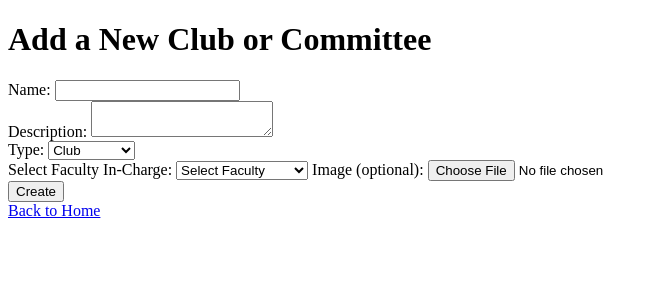
After one commit to kushal-s0/communitynew, a Django app: page /committees/add/ in a window 1280 px wide. The commit adds this page. Shown: the top 300 px of the page, without its empty margins (0-658 px from the left). Run offline with Django 5.2, Linux system fonts and the light colour scheme; a user stored in the database is signed in; data comes from the database, SQL or seed files in the repository; both versions use the stored data as it was after the commit.

Commit message:
club&committes Added

```diff
--- a/CommUnity/CommUnity/settings.py
+++ b/CommUnity/CommUnity/settings.py
@@ -185,3 +185,9 @@ EMAIL_PORT = config("EMAIL_PORT", cast=int)
 EMAIL_USE_TLS = config("EMAIL_USE_TLS", cast=bool)
 EMAIL_HOST_USER = config("EMAIL_HOST_USER")
 EMAIL_HOST_PASSWORD = config("EMAIL_HOST_PASSWORD")
+
+
+import os
+
+MEDIA_URL = '/media/'
+MEDIA_ROOT = os.path.join(BASE_DIR, 'media')
--- a/CommUnity/CommUnity/urls.py
+++ b/CommUnity/CommUnity/urls.py
@@ -16,10 +16,16 @@ Including another URLconf
 """
 from django.contrib import admin
 from django.urls import path,include
+from django.conf import settings
+from django.conf.urls.static import static
 
 urlpatterns = [
     path('', include('Login.urls')),
     path('admin/', admin.site.urls),
     path('accounts/', include('allauth.urls')),
     path('faculty/', include('faculty.urls')),
+    path('committees/', include('committees.urls')),
 ]
+
+if settings.DEBUG:
+    urlpatterns += static(settings.MEDIA_URL, document_root=settings.MEDIA_ROOT)
--- a/CommUnity/committees/models.py
+++ b/CommUnity/committees/models.py
@@ -14,6 +14,7 @@ class Associations(models.Model):
     type = models.CharField(max_length=15, choices=ROLE_CHOICES)
     faculty_incharge = models.ForeignKey('faculty.Faculty', on_delete=models.CASCADE)
     created_at = models.DateTimeField(auto_now_add=True)
+    image = models.ImageField(upload_to='association_images/', null=True, blank=True)
 
     def __str__(self):
         return self.name
--- /dev/null
+++ b/CommUnity/committees/templates/committees/add_club.html
@@ -0,0 +1,42 @@
+<!DOCTYPE html>
+<html lang="en">
+<head>
+    <meta charset="UTF-8">
+    <meta name="viewport" content="width=device-width, initial-scale=1.0">
+    <title>Add Club/Committee</title>
+</head>
+<body>
+    <h1>Add a New Club or Committee</h1>
+    <form method="POST" enctype="multipart/form-data">
+        {% csrf_token %}
+        <label for="name">Name:</label>
+        <input type="text" name="name" required><br>
+
+        <label for="description">Description:</label>
+        <textarea name="description" required></textarea><br>
+
+        <label for="type">Type:</label>
+        <select name="type">
+            <option value="clubs">Club</option>
+            <option value="committees">Committee</option>
+        </select><br>
+
+        <label for="faculty_incharge">Select Faculty In-Charge:</label>
+        <select name="faculty_incharge">
+            <option value="">Select Faculty</option>
+            {% for faculty in faculty_members %}
+                <option value="{{ faculty.id.ssv_id }}">{{ faculty.id.full_name }} ({{ faculty.id.ssv_id }})</option>
+            {% endfor %}
+        </select>
+
+
+        <label for="image">Image (optional):</label>
+        <input type="file" name="image"><br>
+
+        <button type="submit">Create</button>
+    </form>
+
+
+    <a href="{% url 'home' %}">Back to Home</a>
+</body>
+</html>
--- /dev/null
+++ b/CommUnity/committees/urls.py
@@ -0,0 +1,10 @@
+from django.urls import path
+from . import views
+
+urlpatterns = [
+    path('add/', views.add_club_committee, name='add_club_committee'),
+    path('clubs/', views.club_list, name='club_list'),
+    path('committees/', views.committees_list, name='committees_list'),
+    path('club/<int:pk>/', views.club_detail, name='club_detail'),
+    path('committee/<int:pk>/', views.committees_detail, name='committees_detail'),
+]
--- a/CommUnity/committees/views.py
+++ b/CommUnity/committees/views.py
@@ -1,3 +1,73 @@
 from django.shortcuts import render
 
 # Create your views here.
+from django.shortcuts import render, redirect, HttpResponse
+from .models import Associations
+from django.contrib.auth.decorators import login_required
+from .models import Faculty
+
+from django.shortcuts import render,get_object_or_404
+from .models import Associations
+
+# List all clubs
+def club_list(request):
+    clubs = Associations.objects.filter(type='clubs')  # Only clubs
+    return render(request, 'committees/clubs_list.html', {'clubs': clubs})
+
+
+def committees_list(request):
+    committees = Associations.objects.filter(type='committees')
+    return render(request, 'committees/committees_list.html', {'committees': committees})
+
+def committees_detail(request, pk):
+    committee = get_object_or_404(Associations, pk=pk)
+    return render(request, 'committees/committee_detail.html', {'committee': committee})
+
+def club_detail(request, pk):
+    club = get_object_or_404(Associations, pk=pk)
+    return render(request, 'committees/club_detail.html', {'club': club})
+
+@login_required
+def add_club_committee(request):
+    faculties = Faculty.objects.all()
+
+    if request.method == "POST":
+        print("POST Data:", request.POST)
+        faculty_incharge_ssv_id = request.POST.get('faculty_incharge')
+
+        # Check if faculty_incharge_ssv_id is valid
+        if not faculty_incharge_ssv_id or faculty_incharge_ssv_id == "None":
+            return HttpResponse("Please select a valid faculty member")
+
+        try:
+            # Fetch Faculty by UserProfile's ssv_id
+            faculty_incharge = Faculty.objects.get(id__ssv_id=faculty_incharge_ssv_id)
+            print("Faculty In-Charge:", faculty_incharge.id.full_name)
+        except Faculty.DoesNotExist:
+            return HttpResponse("Faculty not found")
+
+        # Only core members can add clubs/committees
+        if not request.user.userprofile.role == 'core_member':
+            return redirect('home')
+
+        # Create and save the club/committee
+        name = request.POST['name']
+        description = request.POST['description']
+        type = request.POST['type']
+        image = request.FILES.get('image')
+
+        club = Associations(
+            name=name,
+            description=description,
+            type=type,
+            faculty_incharge=faculty_incharge
+        )
+
+        if image:
+            club.image = image
+
+        club.save()
+        return redirect('home')
+
+    faculty_members = Faculty.objects.all()
+    return render(request, 'committees/add_club.html', {'faculty_members': faculty_members})
--- a/CommUnity/faculty/apps.py
+++ b/CommUnity/faculty/apps.py
@@ -4,3 +4,5 @@ from django.apps import AppConfig
 class FacultyConfig(AppConfig):
     default_auto_field = 'django.db.models.BigAutoField'
     name = 'faculty'
+    def ready(self):
+        import faculty.signals
```
Also changed, not shown: CommUnity/Login/templates/account/home.html (+19 -0 lines), CommUnity/committees/templates/committees/club_detail.html (added, +9 -0 lines), CommUnity/committees/templates/committees/clubs_list.html (added, +15 -0 lines), CommUnity/committees/templates/committees/committee_detail.html (added, +9 -0 lines), CommUnity/committees/templates/committees/committees_list.html (added, +15 -0 lines), CommUnity/faculty/signals.py (added, +12 -0 lines), CommUnity/committees/migrations/0005_associations_image.py (added), CommUnity/db.sqlite3, CommUnity/media/association_images/Screenshot_2025-02-05_204507.png (added), CommUnity/media/association_images/Screenshot_2025-02-05_204507_wqMF2H9.png (added), CommUnity/media/association_images/Screenshot_2025-02-05_205512.png (added), CommUnity/media/association_images/Screenshot_2025-02-13_230726.png (added).
